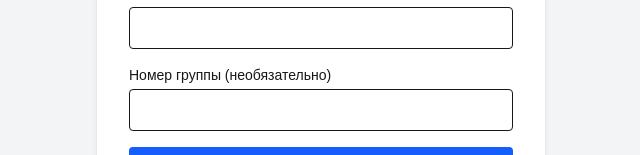
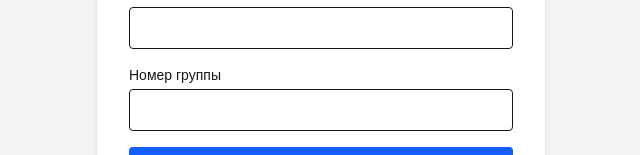
Before and after one commit to D-Muscipula/LearnTestCoursework, a Next.js app in the folder Frontend/: page /register in a window 1280 px wide. Shown: the part 487-642 px from the top of the page, without its empty margins (319-959 px from the left). Built offline with nearby package versions, Linux system fonts and the light colour scheme.

Commit message:
permission

```diff
--- a/Frontend/app/login/page.tsx
+++ b/Frontend/app/login/page.tsx
@@ -45,7 +45,7 @@
           )}
           <div className="mb-4">
             <label htmlFor="username" className="block text-sm font-semibold mb-1">
-              Имя пользователя:
+              Почта:
             </label>
             <input
               id="username"
--- a/Frontend/app/register/page.tsx
+++ b/Frontend/app/register/page.tsx
@@ -116,7 +116,7 @@
               />
             </div>
             <div>
-              <label className="block text-sm font-medium mb-1">Номер группы (необязательно)</label>
+              <label className="block text-sm font-medium mb-1">Номер группы</label>
               <input
                 type="text"
                 name="groupNumber"
```
Also changed, not shown: 1 other file (tests, documents, lock files or other folders).
